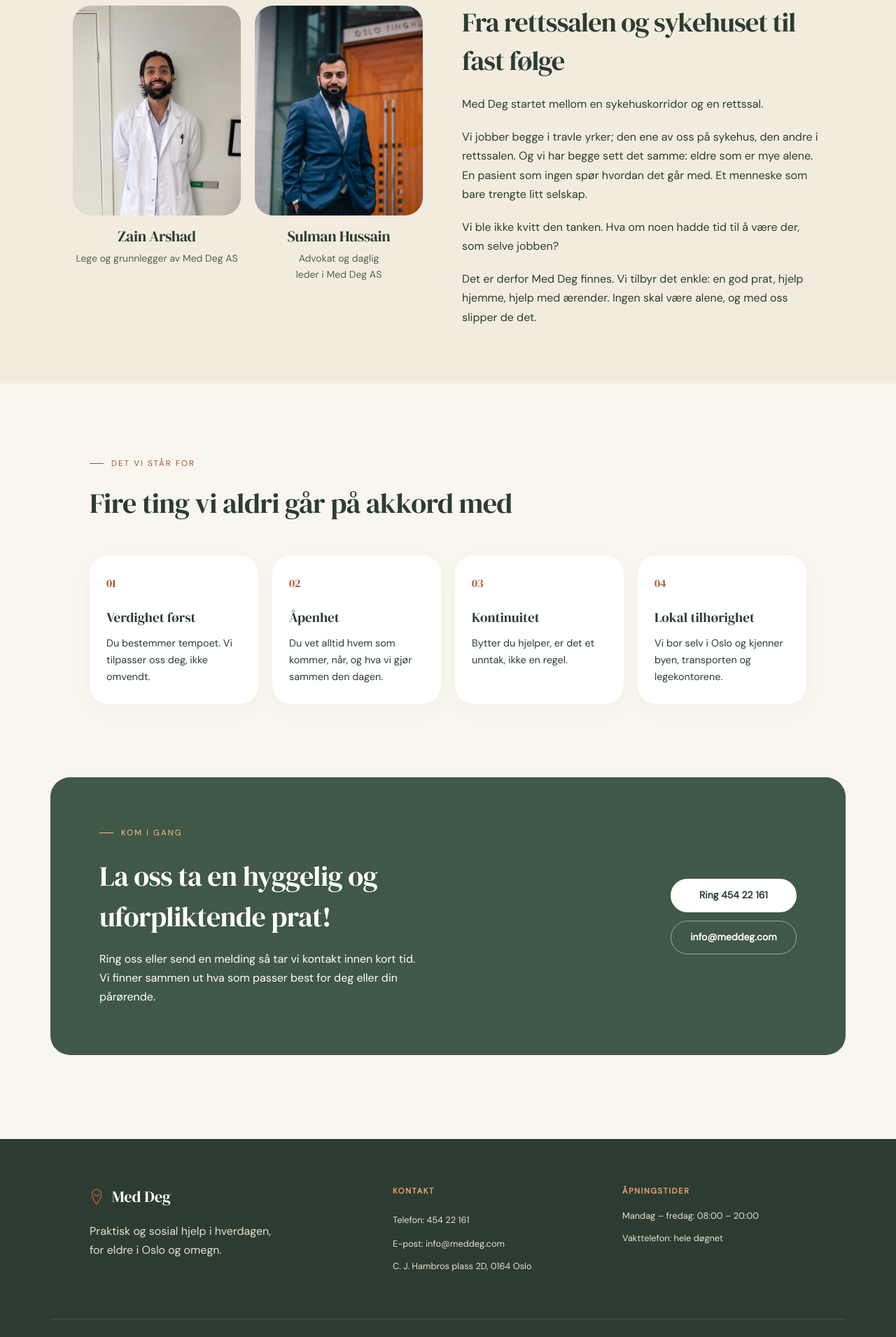
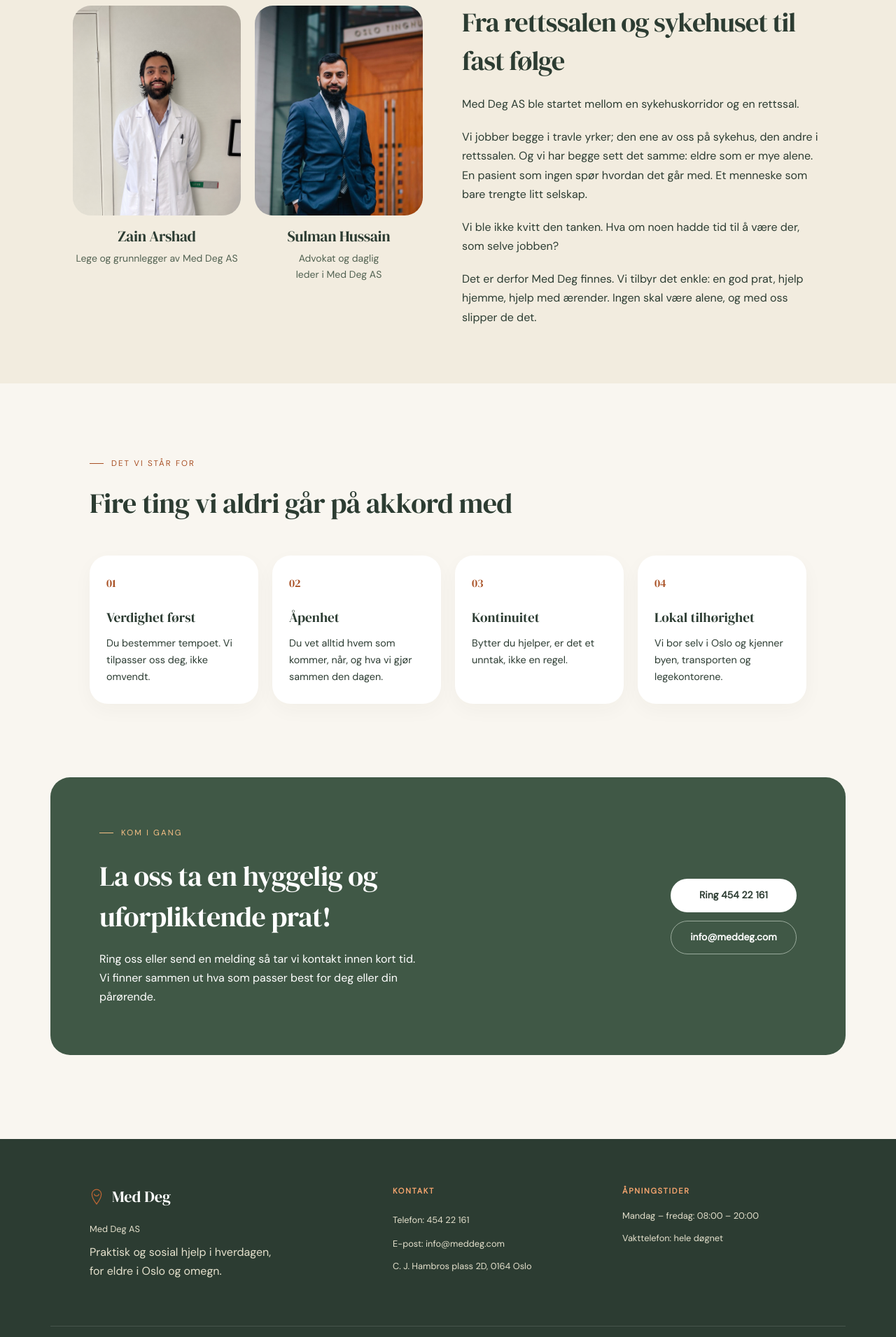
Before and after one commit to Noahasf78/meddeg-website, a Next.js app: page /om-oss in a window 1280 px wide. Shown: the part 220-2131 px from the top of the page at 70% size. Built offline with nearby package versions, Linux system fonts and the light colour scheme.

Commit message:
content: clarify Med Deg AS company name

```diff
--- a/src/app/globals.css
+++ b/src/app/globals.css
@@ -109,6 +109,7 @@ button,summary { cursor: pointer; }
 .footer-grid { display: grid; gap: 32px; padding-bottom: 44px; }
 .site-footer .logo { color: white; }
 .site-footer .logo+p { margin-top: 14px; }
+.site-footer .footer-company { font-size: .8rem; margin-bottom: 8px; }
 .site-footer h2 { color: #f5a56f; text-transform: uppercase; letter-spacing: .15em; font: 700 .7rem var(--font-sans); margin-bottom: 18px; }
 .site-footer address { display: flex; flex-direction: column; font-style: normal; }
 .site-footer address a { width: fit-content; padding-block: 6px; }
--- a/src/app/om-oss/page.tsx
+++ b/src/app/om-oss/page.tsx
@@ -4,7 +4,7 @@ import { ContactCTA, SectionHeading } from '@/components/ui';
 import { values } from '@/content/site';
 export const metadata = { title: 'Om oss', description: 'Historien bak Med Deg og verdiene våre: verdighet, åpenhet, kontinuitet og lokal tilhørighet.', alternates: { canonical: '/om-oss' } };
 export default function About() {
-  return <><section className="tinted section founder-story-section"><div className="container story story-with-founders"><div><SectionHeading hero eyebrow="Vår historie og vår visjon" title="Fra rettssalen og sykehuset til fast følge"/><div className="prose"><p>Med Deg startet mellom en sykehuskorridor og en rettssal.</p><p>Vi jobber begge i travle yrker; den ene av oss på sykehus, den andre i rettssalen. Og vi har begge sett det samme: eldre som er mye alene. En pasient som ingen spør hvordan det går med. Et menneske som bare trengte litt selskap.</p><p>Vi ble ikke kvitt den tanken. Hva om noen hadde tid til å være der, som selve jobben?</p><p>Det er derfor Med Deg finnes. Vi tilbyr det enkle: en god prat, hjelp hjemme, hjelp med ærender. Ingen skal være alene, og med oss slipper de det.</p></div></div><div className="story-founders">
+  return <><section className="tinted section founder-story-section"><div className="container story story-with-founders"><div><SectionHeading hero eyebrow="Vår historie og vår visjon" title="Fra rettssalen og sykehuset til fast følge"/><div className="prose"><p>Med Deg AS ble startet mellom en sykehuskorridor og en rettssal.</p><p>Vi jobber begge i travle yrker; den ene av oss på sykehus, den andre i rettssalen. Og vi har begge sett det samme: eldre som er mye alene. En pasient som ingen spør hvordan det går med. Et menneske som bare trengte litt selskap.</p><p>Vi ble ikke kvitt den tanken. Hva om noen hadde tid til å være der, som selve jobben?</p><p>Det er derfor Med Deg finnes. Vi tilbyr det enkle: en god prat, hjelp hjemme, hjelp med ærender. Ingen skal være alene, og med oss slipper de det.</p></div></div><div className="story-founders">
         <figure><div className="media founder-portrait"><Image src={images.zain.src} alt={images.zain.alt} fill quality={90} sizes="(max-width: 639px) 260px, (max-width: 899px) 288px, (max-width: 1087px) calc(23.75vw - 34.7px), (max-width: 1151px) 224px, 240px" style={{ objectFit: 'cover', objectPosition: images.zain.position }}/></div><figcaption><h2>Zain Arshad</h2><p>Lege og grunnlegger av Med Deg AS</p></figcaption></figure>
         <figure><div className="media founder-portrait"><Image src={images.sulman.src} alt={images.sulman.alt} fill quality={90} sizes="(max-width: 639px) 488px, (max-width: 899px) 540px, (max-width: 1087px) calc(44.53125vw - 65.0625px), (max-width: 1151px) 420px, 450px" style={{ objectFit: 'cover', objectPosition: images.sulman.position }}/></div><figcaption><h2>Sulman Hussain</h2><p>Advokat og daglig leder i Med Deg AS</p></figcaption></figure>
       </div></div></section><section className="container section"><SectionHeading eyebrow="Det vi står for" title="Fire ting vi aldri går på akkord med"/><div className="grid gap-5 sm:grid-cols-2 lg:grid-cols-4 cards-grid">{values.map((value, index) => <article className="card value-card" key={value.title}><span className="value-number">0{index + 1}</span><h3>{value.title}</h3><p>{value.text}</p></article>)}</div></section><ContactCTA/></>;
--- a/src/components/footer.tsx
+++ b/src/components/footer.tsx
@@ -1,5 +1,5 @@
 import { Logo } from './ui';
 import { site } from '@/content/site';
 export function Footer() {
-  return <footer className="site-footer"><div className="container footer-grid"><div><Logo/><p>Praktisk og sosial hjelp i hverdagen,<br className="desktop-break"/> for eldre i Oslo og omegn.</p></div><div><h2>Kontakt</h2><address><a href={site.phoneHref}>Telefon: {site.phone}</a><a href={`mailto:${site.email}`}>E-post: {site.email}</a><span>{site.address}</span></address></div><div><h2>Åpningstider</h2><p>Mandag – fredag: 08:00 – 20:00</p><p>Vakttelefon: hele døgnet</p></div></div><div className="wide-container footer-bottom">© 2026 {site.company}. Alle rettigheter forbeholdt. Org nr: {site.org}</div></footer>;
+  return <footer className="site-footer"><div className="container footer-grid"><div><Logo/><p className="footer-company">{site.company}</p><p>Praktisk og sosial hjelp i hverdagen,<br className="desktop-break"/> for eldre i Oslo og omegn.</p></div><div><h2>Kontakt</h2><address><a href={site.phoneHref}>Telefon: {site.phone}</a><a href={`mailto:${site.email}`}>E-post: {site.email}</a><span>{site.address}</span></address></div><div><h2>Åpningstider</h2><p>Mandag – fredag: 08:00 – 20:00</p><p>Vakttelefon: hele døgnet</p></div></div><div className="wide-container footer-bottom">© 2026 {site.company}. Alle rettigheter forbeholdt. Org nr: {site.org}</div></footer>;
 }
```
